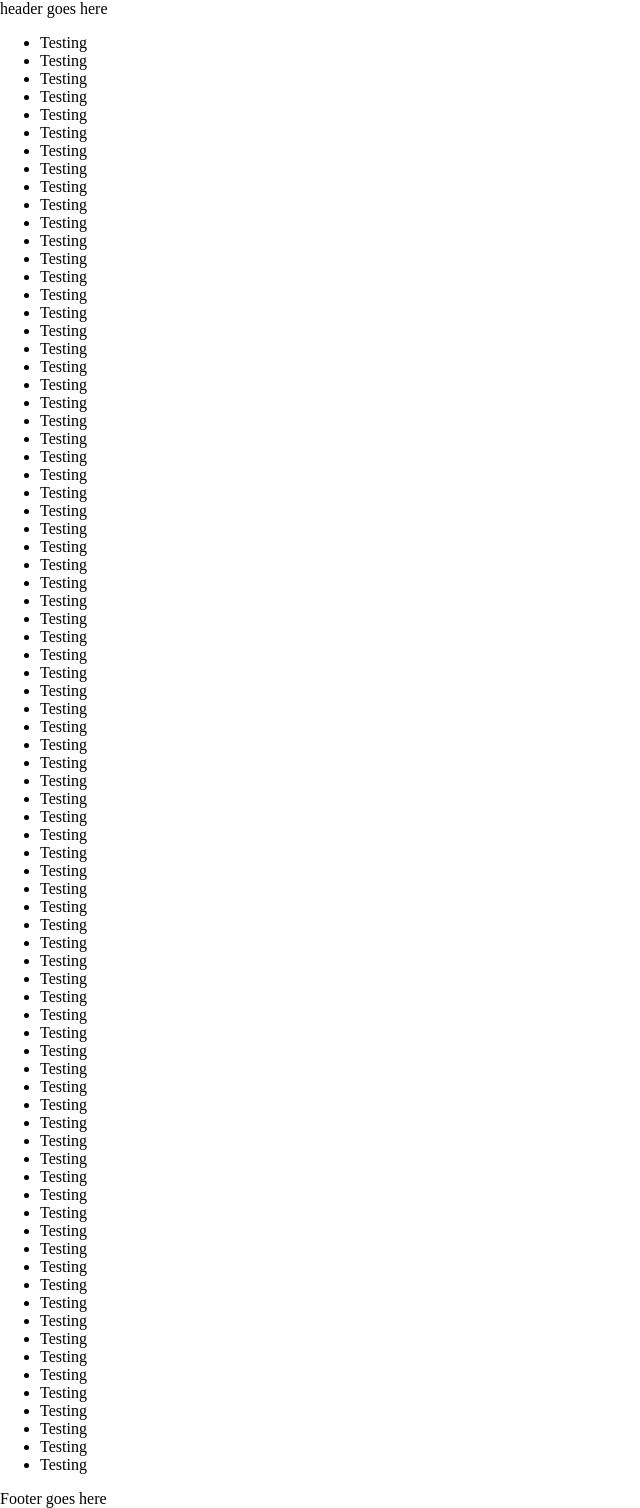
After one commit to webmaster444/fishingreport, a PHP site: page /testing.php in a window 1280 px wide. The commit adds this page. Shown: the whole page, without its empty margins (0-640 px from the left). Run offline with PHP 8.4, Linux system fonts and the light colour scheme; a stand-in replaces the project's code that opens the database connection.

Commit message:
testing file added

```diff
--- /dev/null
+++ b/testing.php
@@ -0,0 +1,114 @@
+<!doctype html>
+<html lang="en">
+    <head>
+        <meta charset="utf-8">
+        <meta http-equiv="X-UA-Compatible" content="IE=edge,chrome=1">
+        <meta name="viewport" content="width=device-width, initial-scale=1, maximum-scale=1">
+        <title>Create a fishing report | Fish in My Best Life</title>
+        <style>
+        body {
+            display: flex;
+            flex-direction: column;
+            margin: 0;
+            min-height: 100vh;
+            }
+
+            main {
+            flex: 1;
+            overflow: auto;
+            }
+        </style>
+    </head>
+    <body class="fishing-report-page" id="create-fishing-report-page">
+        <header>
+            header goes here
+        </header>
+        <main>
+            <ul>
+            <li>Testing</li>
+            <li>Testing</li>
+            <li>Testing</li>
+            <li>Testing</li>
+            <li>Testing</li>
+            <li>Testing</li>
+            <li>Testing</li>
+            <li>Testing</li>
+            <li>Testing</li>
+            <li>Testing</li>
+            <li>Testing</li>
+            <li>Testing</li>
+            <li>Testing</li>
+            <li>Testing</li>
+            <li>Testing</li>
+            <li>Testing</li>
+            <li>Testing</li>
+            <li>Testing</li>
+            <li>Testing</li>
+            <li>Testing</li>
+            <li>Testing</li>
+            <li>Testing</li>
+            <li>Testing</li>
+            <li>Testing</li>
+            <li>Testing</li>
+            <li>Testing</li>
+            <li>Testing</li>
+            <li>Testing</li>
+            <li>Testing</li>
+            <li>Testing</li>
+            <li>Testing</li>
+            <li>Testing</li>
+            <li>Testing</li>
+            <li>Testing</li>
+            <li>Testing</li>
+            <li>Testing</li>
+            <li>Testing</li>
+            <li>Testing</li>
+            <li>Testing</li>
+            <li>Testing</li>
+            <li>Testing</li>
+            <li>Testing</li>
+            <li>Testing</li>
+            <li>Testing</li>
+            <li>Testing</li>
+            <li>Testing</li>
+            <li>Testing</li>
+            <li>Testing</li>
+            <li>Testing</li>
+            <li>Testing</li>
+            <li>Testing</li>
+            <li>Testing</li>
+            <li>Testing</li>
+            <li>Testing</li>
+            <li>Testing</li>
+            <li>Testing</li>
+            <li>Testing</li>
+            <li>Testing</li>
+            <li>Testing</li>
+            <li>Testing</li>
+            <li>Testing</li>
+            <li>Testing</li>
+            <li>Testing</li>
+            <li>Testing</li>
+            <li>Testing</li>
+            <li>Testing</li>
+            <li>Testing</li>
+            <li>Testing</li>
+            <li>Testing</li>
+            <li>Testing</li>
+            <li>Testing</li>
+            <li>Testing</li>
+            <li>Testing</li>
+            <li>Testing</li>
+            <li>Testing</li>
+            <li>Testing</li>
+            <li>Testing</li>
+            <li>Testing</li>
+            <li>Testing</li>
+            <li>Testing</li>
+            </ul>
+        </main>
+        <footer>
+        Footer goes here
+        </footer>
+    </body>
+</html>
```
Also changed, not shown: create-tacklebox.php (+4 -4 lines).
